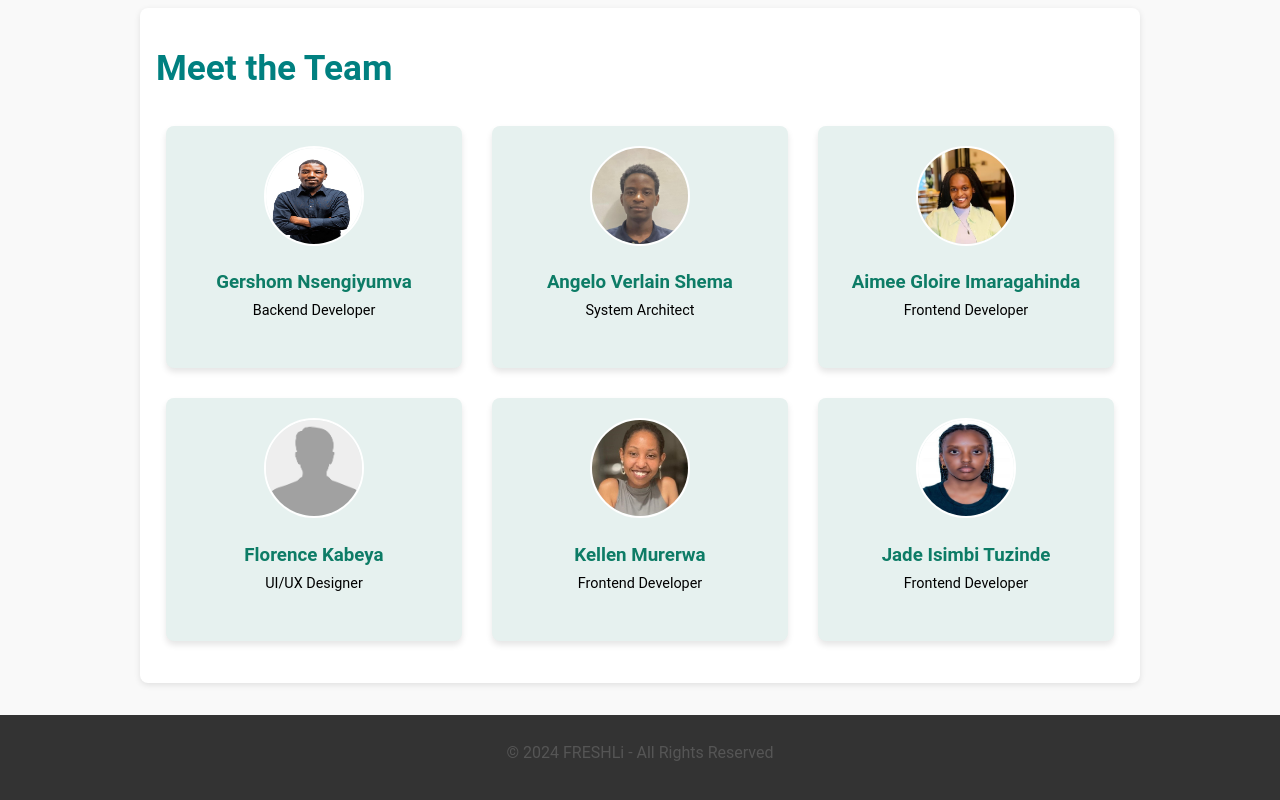
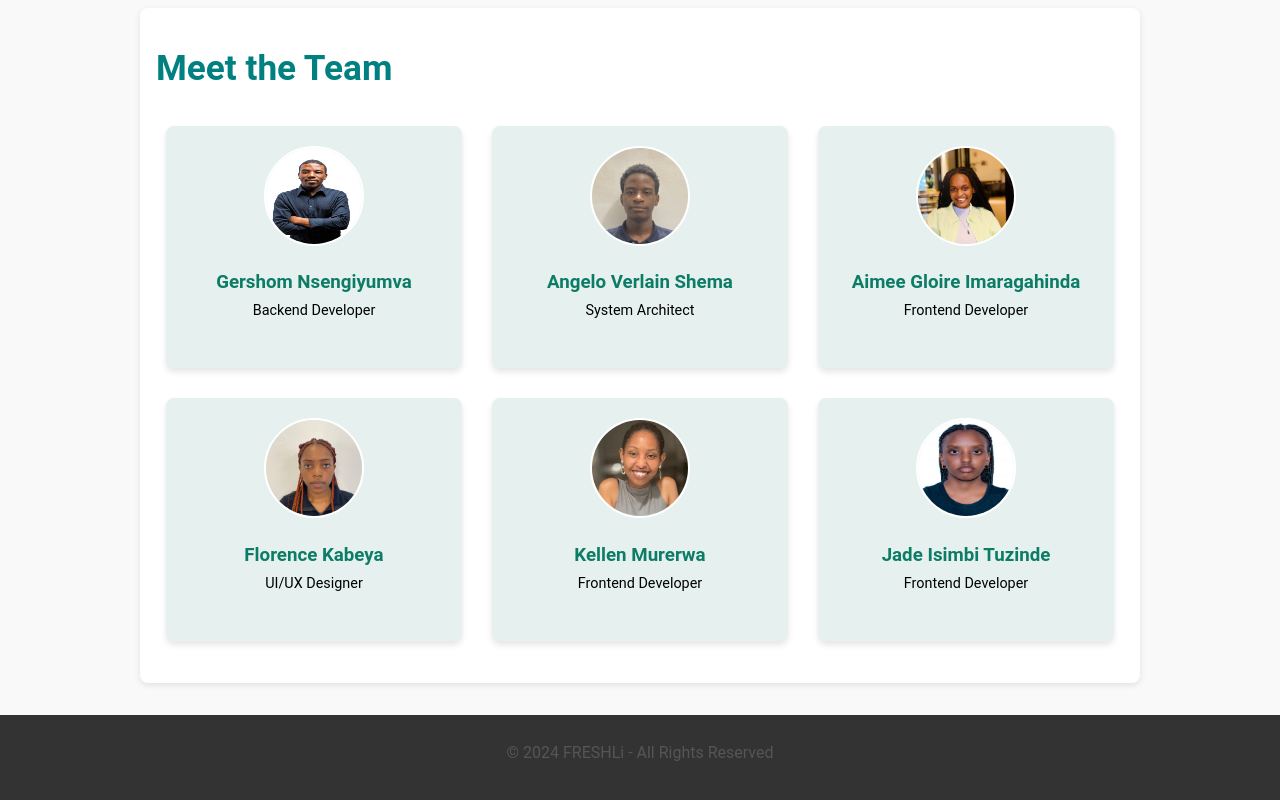
Before and after one commit to gershomlapaix/freshLi, a website: page webstatic/about.html in a window 1280 px wide. Shown: the part 1016-1816 px from the top of the page. Drawn offline with Linux system fonts and the light colour scheme.

Commit message:
Updated: About Us

```diff
--- a/webstatic/about.html
+++ b/webstatic/about.html
@@ -57,7 +57,7 @@
                 <p>Frontend Developer</p>
             </div>
             <div class="team-member">
-                <img src="../webstatic/assets/PL.png" alt="Team Member 4">
+                <img src="../webstatic/assets/Florence.jpeg" alt="Team Member 4">
                 <h3>Florence Kabeya</h3>
                 <p>UI/UX Designer</p>
             </div>
```
Also changed, not shown: webstatic/assets/Florence.jpeg (added).
